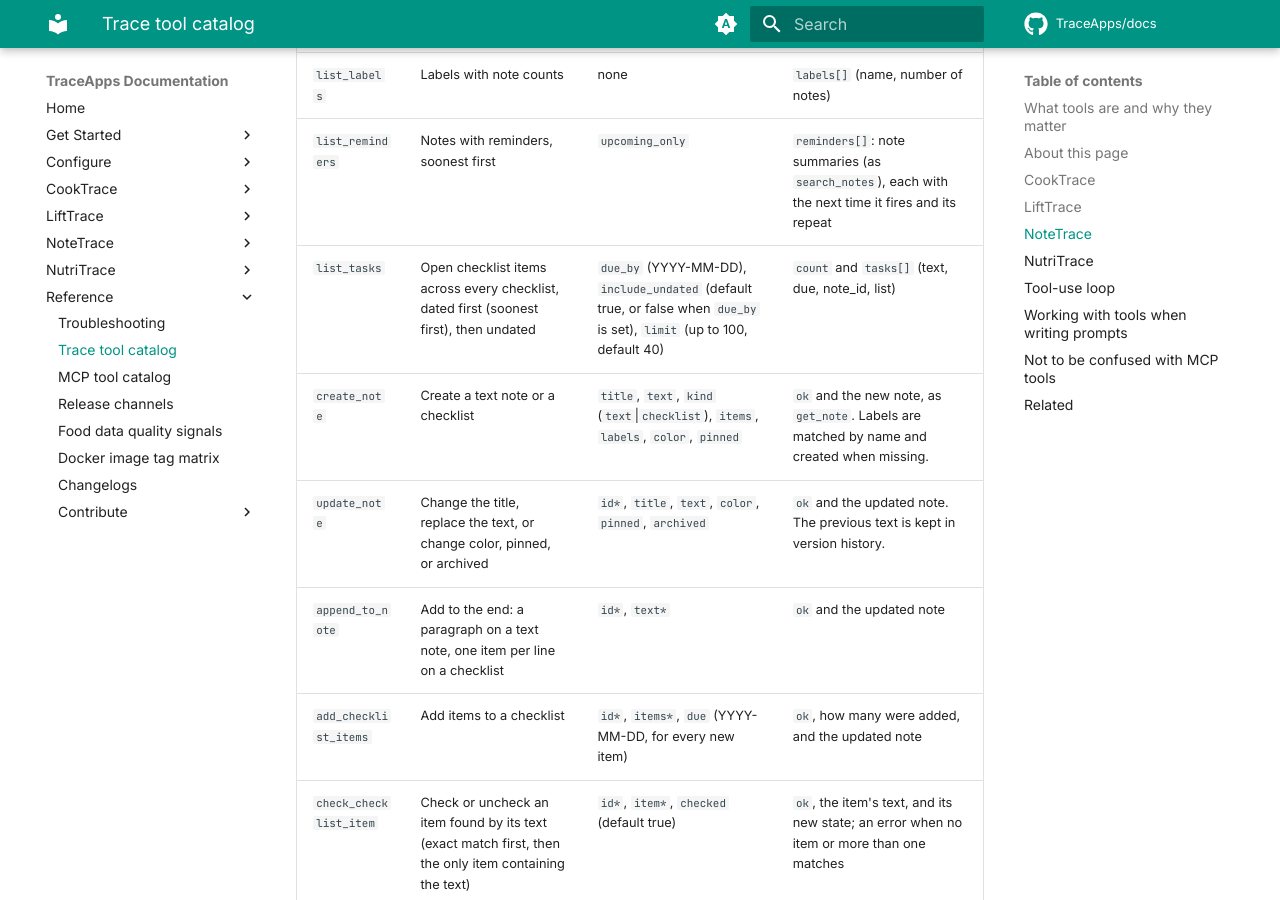
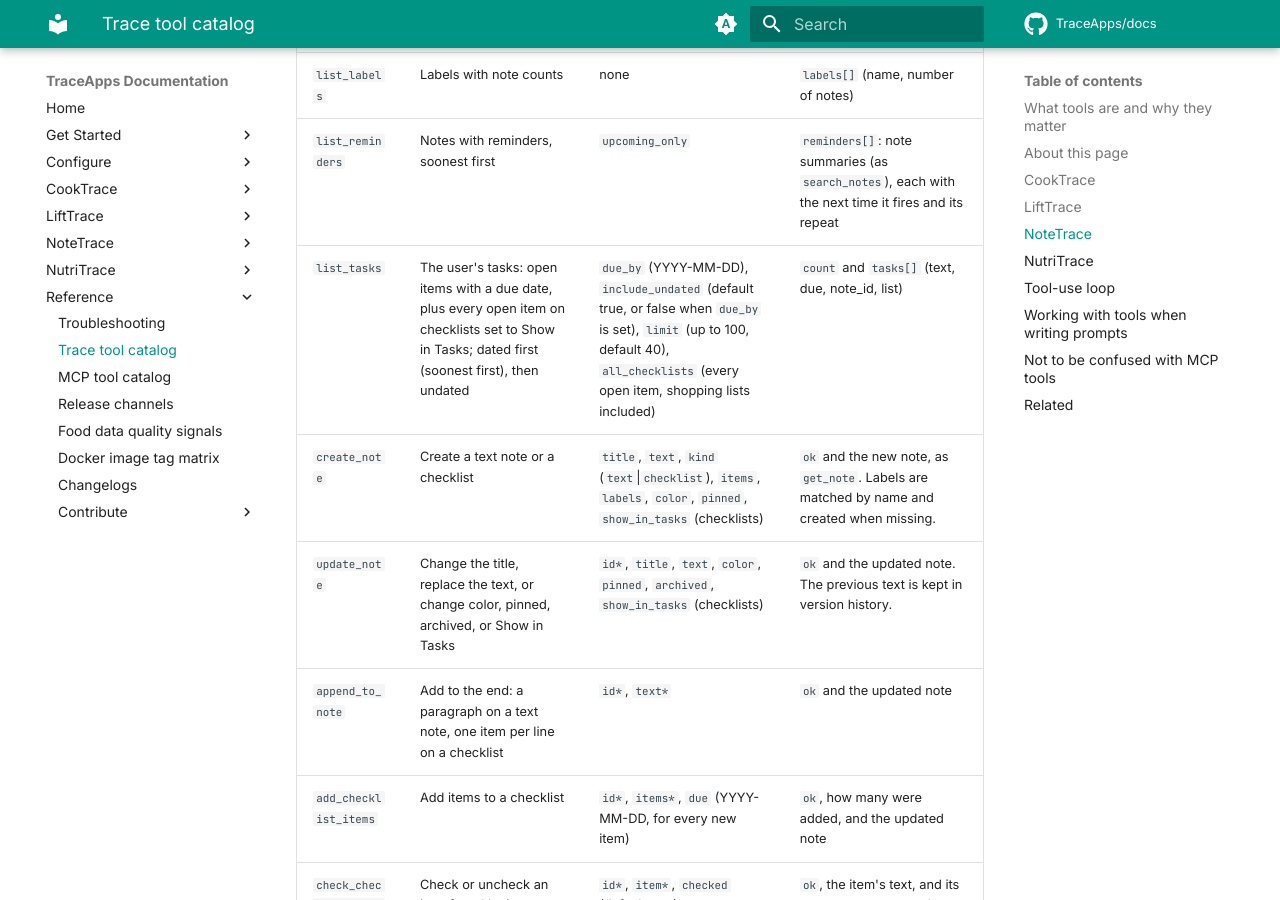
Before and after one commit to TraceApps/docs, an MkDocs documentation site: the page built from docs/reference/trace-tools.md, in a window 1280 px wide and 900 px high, scrolled down 5406 px. Built offline with MkDocs 1.6.1 and Material for MkDocs 9.7.7, drawn with Linux system fonts in a browser that asks for light colours; comment, search, counter and statistics services are not loaded.

Commit message:
NoteTrace: Show in Tasks

```diff
--- a/docs/reference/trace-tools.md
+++ b/docs/reference/trace-tools.md
@@ -82,9 +82,9 @@ Fourteen tools for finding, creating, and changing notes. They're defined once i
 | `get_note` | One note in full | `id*` | Title, Markdown text or every item with its checked state and due date, labels, color, pinned, archived, trashed, reminder, sharing, dates, image text, voice note transcripts |
 | `list_labels` | Labels with note counts | none | `labels[]` (name, number of notes) |
 | `list_reminders` | Notes with reminders, soonest first | `upcoming_only` | `reminders[]`: note summaries (as `search_notes`), each with the next time it fires and its repeat |
-| `list_tasks` | Open checklist items across every checklist, dated first (soonest first), then undated | `due_by` (YYYY-MM-DD), `include_undated` (default true, or false when `due_by` is set), `limit` (up to 100, default 40) | `count` and `tasks[]` (text, due, note_id, list) |
-| `create_note` | Create a text note or a checklist | `title`, `text`, `kind` (`text`\|`checklist`), `items`, `labels`, `color`, `pinned` | `ok` and the new note, as `get_note`. Labels are matched by name and created when missing. |
-| `update_note` | Change the title, replace the text, or change color, pinned, or archived | `id*`, `title`, `text`, `color`, `pinned`, `archived` | `ok` and the updated note. The previous text is kept in version history. |
+| `list_tasks` | The user's tasks: open items with a due date, plus every open item on checklists set to Show in Tasks; dated first (soonest first), then undated | `due_by` (YYYY-MM-DD), `include_undated` (default true, or false when `due_by` is set), `limit` (up to 100, default 40), `all_checklists` (every open item, shopping lists included) | `count` and `tasks[]` (text, due, note_id, list) |
+| `create_note` | Create a text note or a checklist | `title`, `text`, `kind` (`text`\|`checklist`), `items`, `labels`, `color`, `pinned`, `show_in_tasks` (checklists) | `ok` and the new note, as `get_note`. Labels are matched by name and created when missing. |
+| `update_note` | Change the title, replace the text, or change color, pinned, archived, or Show in Tasks | `id*`, `title`, `text`, `color`, `pinned`, `archived`, `show_in_tasks` (checklists) | `ok` and the updated note. The previous text is kept in version history. |
 | `append_to_note` | Add to the end: a paragraph on a text note, one item per line on a checklist | `id*`, `text*` | `ok` and the updated note |
 | `add_checklist_items` | Add items to a checklist | `id*`, `items*`, `due` (YYYY-MM-DD, for every new item) | `ok`, how many were added, and the updated note |
 | `check_checklist_item` | Check or uncheck an item found by its text (exact match first, then the only item containing the text) | `id*`, `item*`, `checked` (default true) | `ok`, the item's text, and its new state; an error when no item or more than one matches |
```
Also changed, not shown: docs/notetrace/features.md (+3 -1 lines), docs/notetrace/notes.md (+1 -1 lines), docs/notetrace/settings.md (+1 -0 lines), docs/reference/mcp-tools.md (+3 -3 lines).
